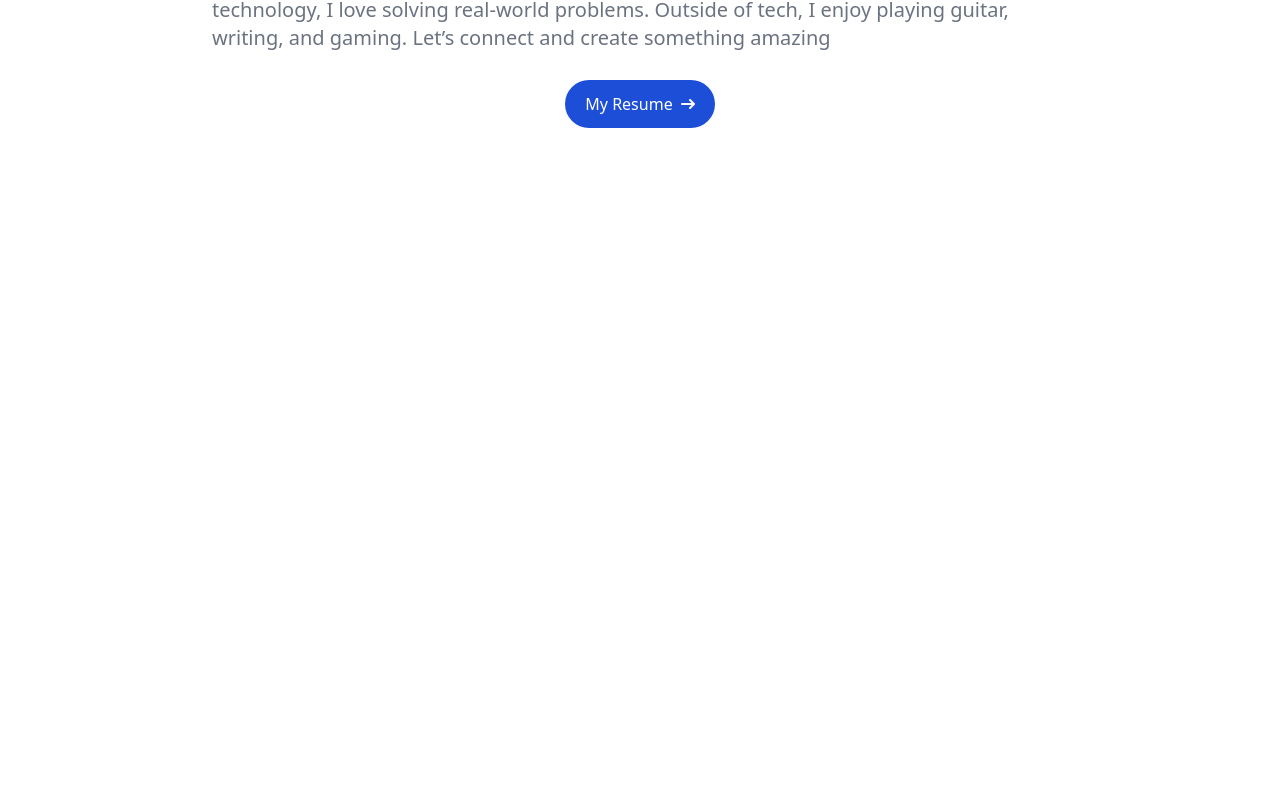
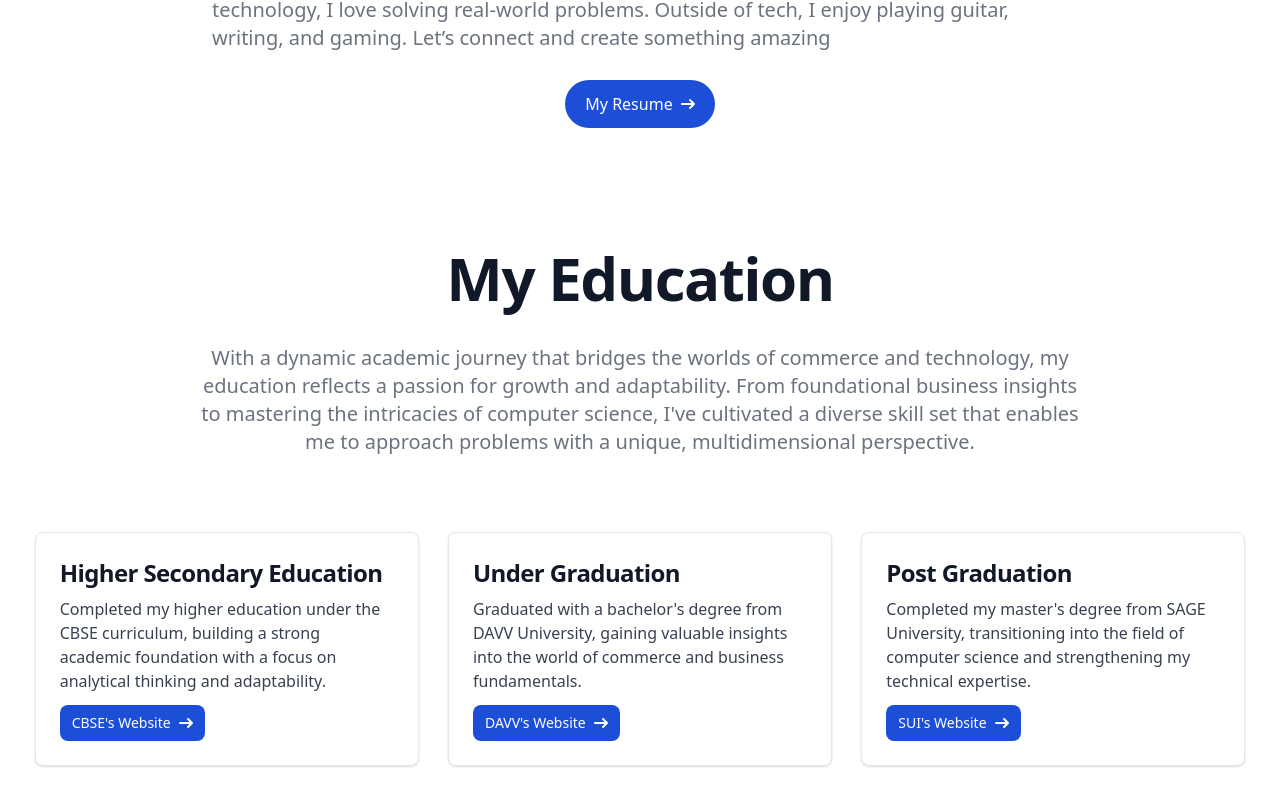
Before and after one commit to vishwjeet27/vishwjeet-portfolio, a React (Vite) app: page / in a window 1280 px wide. Shown: the part 816-1622 px from the top of the page. Before the commit the page ends 992 px from the top, so only its background shows below. Built offline with nearby package versions, Linux system fonts and the light colour scheme.

Commit message:
Written Code For Education Section Using Flowbite

```diff
--- a/src/App.jsx
+++ b/src/App.jsx
@@ -3,6 +3,7 @@ import './App.css'
 import Navbar from './components/Navbar'
 import Hero from './components/Hero'
 import About from './components/About'
+import Education from './components/Education'
 
 function App() {
 
@@ -11,6 +12,7 @@ function App() {
      <Navbar></Navbar>
      <Hero></Hero>
      <About></About>
+     <Education></Education>
     </>
   )
 }
--- a/src/components/Education.jsx
+++ b/src/components/Education.jsx
@@ -1,13 +1,122 @@
-function Education(){
+function Education() {
+  return (
+    <>
+      <h1 className="mb-5 mt-25 text-4xl font-extrabold leading-none text-center tracking-tight text-gray-900 md:text-5xl lg:text-6xl dark:text-white">
+        My Education
+      </h1>
+      <p className="mb-7 text-lg max-w-400 m-auto p-4 font-normal text-center text-gray-500 lg:text-xl sm:px-16 xl:px-48 dark:text-gray-400">
+          With a dynamic academic journey that bridges the worlds of commerce
+          and technology, my education reflects a passion for growth and
+          adaptability. From foundational business insights to mastering the
+          intricacies of computer science, I've cultivated a diverse skill set
+          that enables me to approach problems with a unique, multidimensional
+          perspective.
+        </p>
+      <div className="mt-10 mb-7 max-w-400 m-auto bg-white border-gray-200 dark:bg-gray-900 flex flex-row flex-wrap items-center justify-around mx-auto p-5 text-gray-900 dark:text-white">
+        <div className="max-w-sm p-6 mb-5 bg-white border border-gray-200 rounded-lg shadow-sm dark:bg-gray-800 dark:border-gray-700">
+          <h5 className="mb-2 text-2xl font-bold tracking-tight text-gray-900 dark:text-white">
+            Higher Secondary Education
+          </h5>
 
-    return(
+          <p className="mb-3 font-normal text-gray-700 dark:text-gray-400">
+            Completed my higher education under the CBSE curriculum, building a
+            strong academic foundation with a focus on analytical thinking and
+            adaptability.
+          </p>
+          <a
+            href="https://www.cbse.gov.in/cbsenew/cbse.html"
+            target="__blank"
+            className="inline-flex items-center px-3 py-2 text-sm font-medium text-center text-white bg-blue-700 rounded-lg hover:bg-blue-800 focus:ring-4 focus:outline-none focus:ring-blue-300 dark:bg-blue-600 dark:hover:bg-blue-700 dark:focus:ring-blue-800"
+          >
+            CBSE's Website
+            <svg
+              className="rtl:rotate-180 w-3.5 h-3.5 ms-2"
+              aria-hidden="true"
+              xmlns="http://www.w3.org/2000/svg"
+              fill="none"
+              viewBox="0 0 14 10"
+            >
+              <path
+                stroke="currentColor"
+                strokeLinecap="round"
+                strokeLinejoin="round"
+                strokeWidth="2"
+                d="M1 5h12m0 0L9 1m4 4L9 9"
+              />
+            </svg>
+          </a>
+        </div>
 
-        <>
+        <div className="max-w-sm p-6 mb-5 bg-white border border-gray-200 rounded-lg shadow-sm dark:bg-gray-800 dark:border-gray-700">
+          <h5 className="mb-2 text-2xl font-bold tracking-tight text-gray-900 dark:text-white">
+            Under Graduation
+          </h5>
 
-        </>
+          <p className="mb-3 font-normal text-gray-700 dark:text-gray-400">
+            Graduated with a bachelor's degree from DAVV University, gaining
+            valuable insights into the world of commerce and business
+            fundamentals.
+          </p>
+          <a
+            href="https://www.dauniv.ac.in/"
+            target="__blank"
+            className="inline-flex items-center px-3 py-2 text-sm font-medium text-center text-white bg-blue-700 rounded-lg hover:bg-blue-800 focus:ring-4 focus:outline-none focus:ring-blue-300 dark:bg-blue-600 dark:hover:bg-blue-700 dark:focus:ring-blue-800"
+          >
+            DAVV's Website
+            <svg
+              className="rtl:rotate-180 w-3.5 h-3.5 ms-2"
+              aria-hidden="true"
+              xmlns="http://www.w3.org/2000/svg"
+              fill="none"
+              viewBox="0 0 14 10"
+            >
+              <path
+                stroke="currentColor"
+                strokeLinecap="round"
+                strokeLinejoin="round"
+                strokeWidth="2"
+                d="M1 5h12m0 0L9 1m4 4L9 9"
+              />
+            </svg>
+          </a>
+        </div>
 
-    )
+        <div className="max-w-sm p-6 mb-5 bg-white border border-gray-200 rounded-lg shadow-sm dark:bg-gray-800 dark:border-gray-700">
+          <h5 className="mb-2 text-2xl font-bold tracking-tight text-gray-900 dark:text-white">
+            Post Graduation
+          </h5>
 
+          <p className="mb-3 font-normal text-gray-700 dark:text-gray-400">
+            Completed my master's degree from SAGE University, transitioning
+            into the field of computer science and strengthening my technical
+            expertise.
+          </p>
+          <a
+            href="https://sageuniversity.in/"
+            target="__blank"
+            className="inline-flex items-center px-3 py-2 text-sm font-medium text-center text-white bg-blue-700 rounded-lg hover:bg-blue-800 focus:ring-4 focus:outline-none focus:ring-blue-300 dark:bg-blue-600 dark:hover:bg-blue-700 dark:focus:ring-blue-800"
+          >
+            SUI's Website
+            <svg
+              className="rtl:rotate-180 w-3.5 h-3.5 ms-2"
+              aria-hidden="true"
+              xmlns="http://www.w3.org/2000/svg"
+              fill="none"
+              viewBox="0 0 14 10"
+            >
+              <path
+                stroke="currentColor"
+                strokeLinecap="round"
+                strokeLinejoin="round"
+                strokeWidth="2"
+                d="M1 5h12m0 0L9 1m4 4L9 9"
+              />
+            </svg>
+          </a>
+        </div>
+      </div>
+    </>
+  );
 }
 
-export default Education
+export default Education;
```
